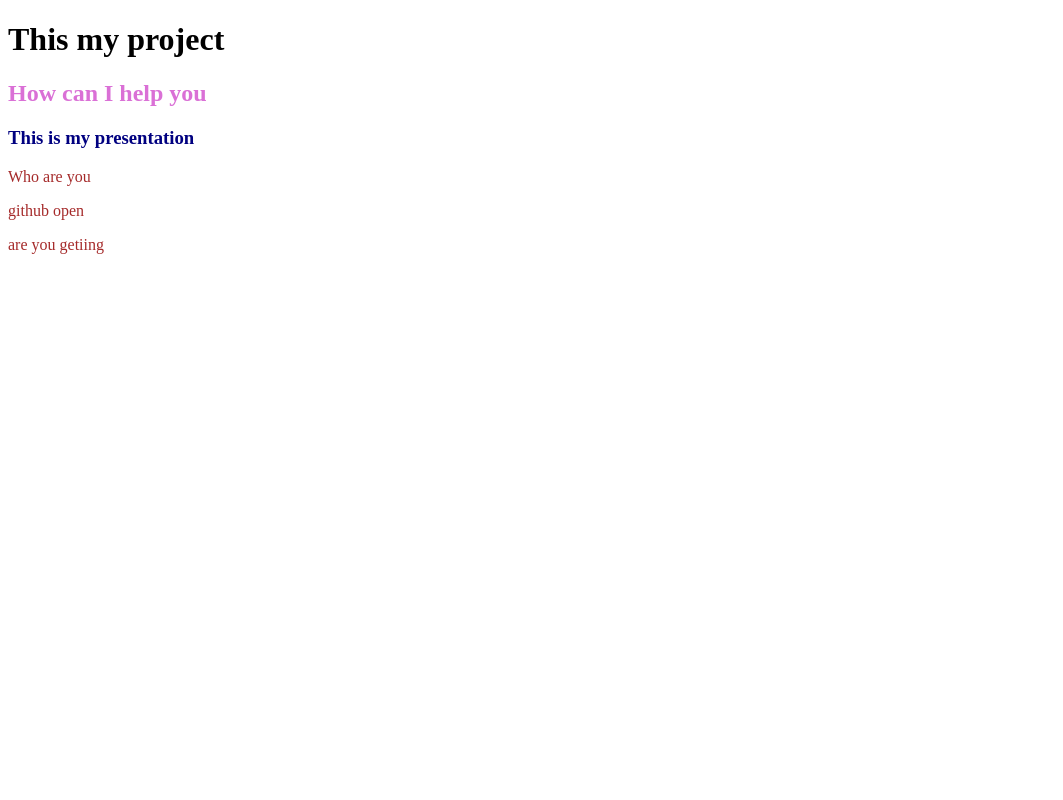
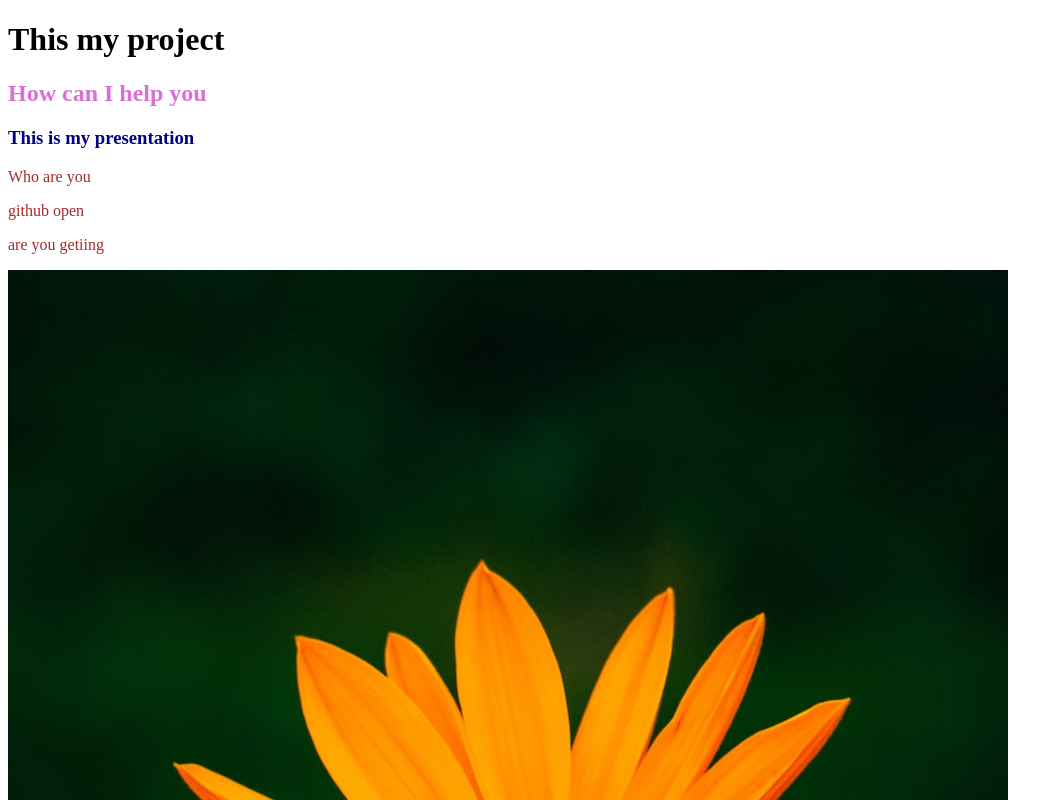
Before and after one commit to sajibrs/my-first-project-repo, a plain HTML site: page index.html in a window 1280 px wide. Shown: the top 800 px of the page, without its empty margins (0-1063 px from the left). Drawn offline with Linux system fonts and the light colour scheme.

Commit message:
added image

```diff
--- a/index.html
+++ b/index.html
@@ -13,6 +13,7 @@
     <p>Who are you</p>
     <p>github open</p>
     <p>are you getiing</p>
+    <img src="flower.jpeg" alt="">
 
 </body>
 </html>
```
